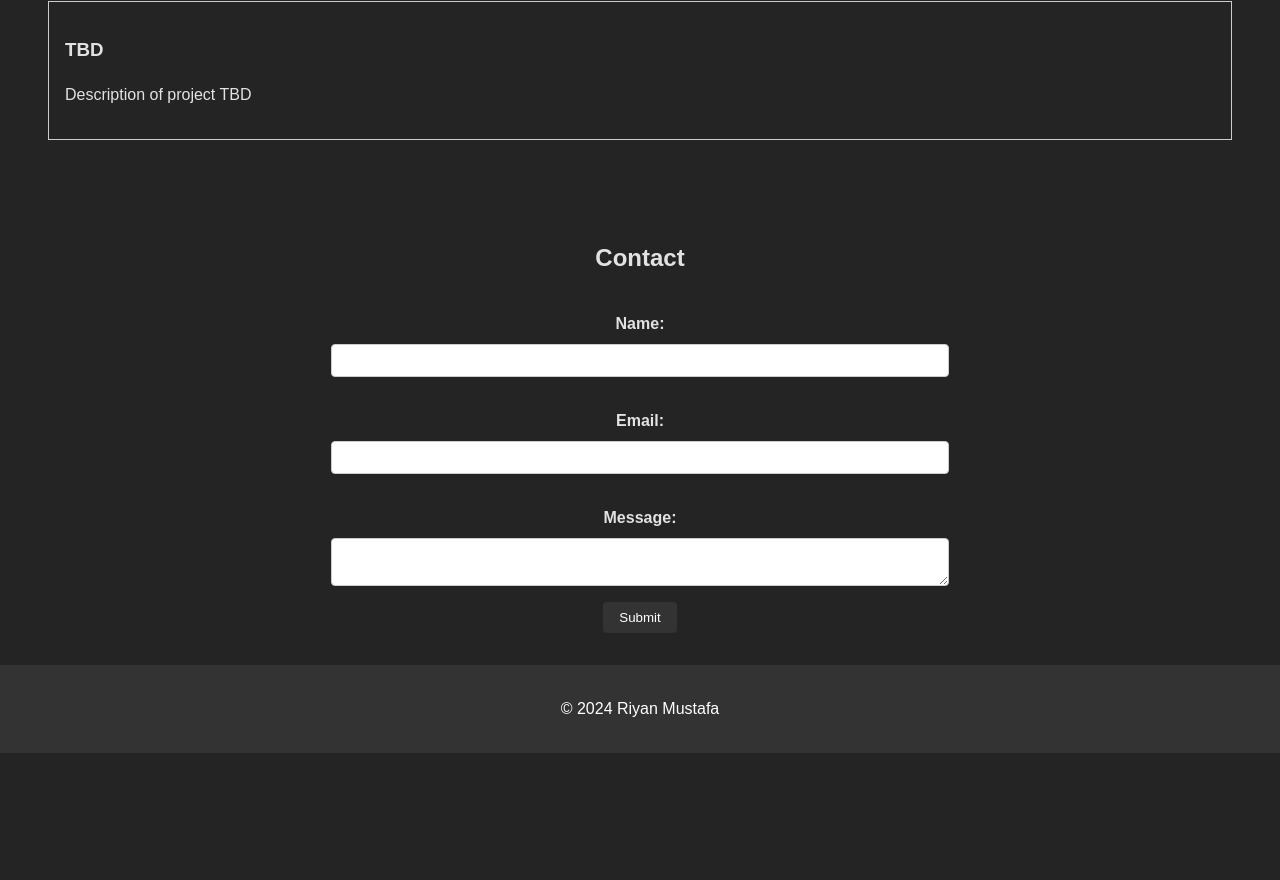
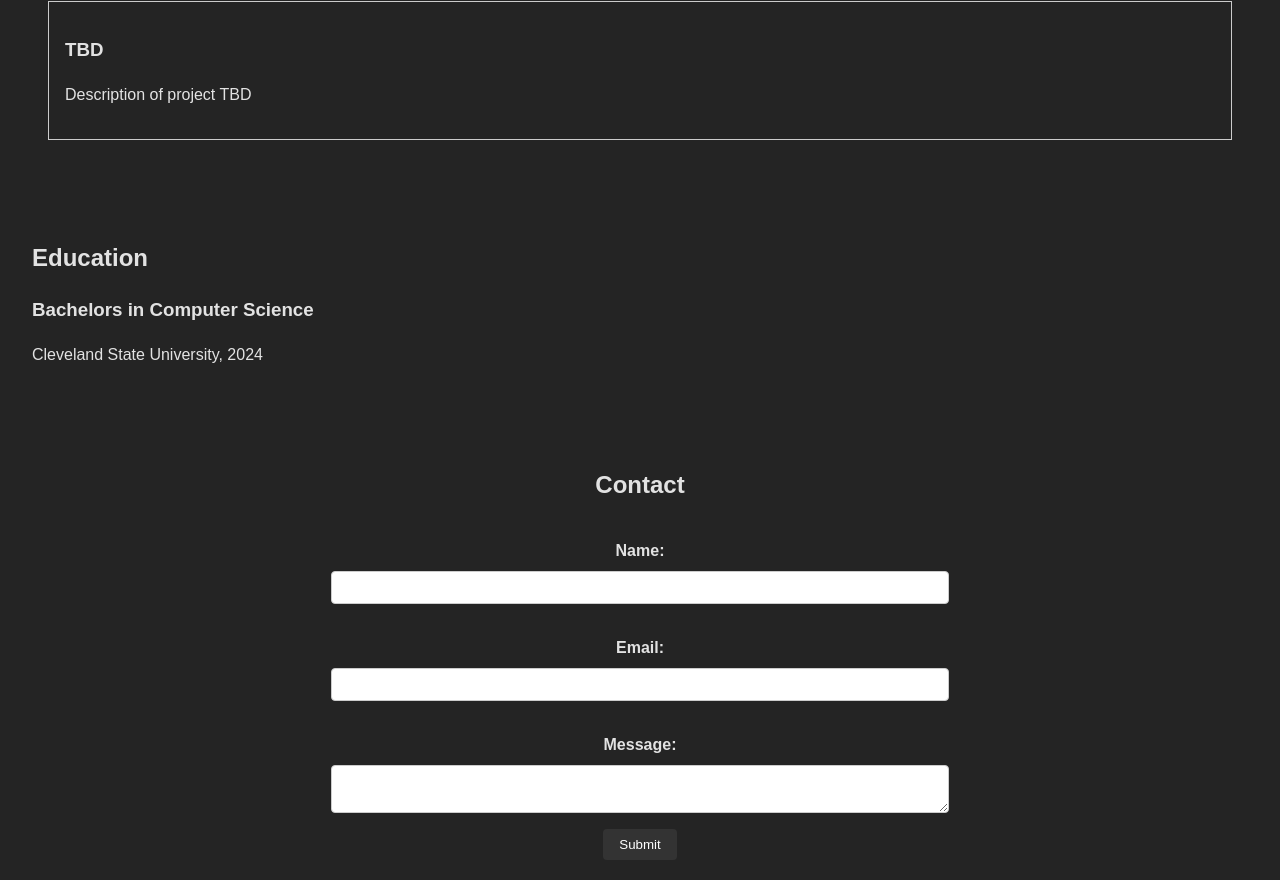
Before and after one commit to RiMustafa/personal_website, a React (Vite) app: page / in a window 1280 px wide. Shown: the part 1019-1899 px from the top of the page. Before the commit the page ends 1772 px from the top, so only its background shows below. Built offline with nearby package versions, Linux system fonts and the light colour scheme.

Commit message:
Feat: Education

```diff
--- a/src/App.css
+++ b/src/App.css
@@ -125,9 +125,9 @@ footer {
   opacity: 0.8;
 }
 
-/* Animation styles */
 #about,
-#projects {
+#projects,
+#education {
   text-align: left;
   animation: slideInFromLeft 1s ease-in-out forwards;
 }
--- a/src/App.jsx
+++ b/src/App.jsx
@@ -10,6 +10,7 @@ const App = () => {
         <li><a href="#home">Home</a></li>
         <li><a href="#about">About</a></li>
         <li><a href="#projects">Projects</a></li>
+        <li><a href="#education">Education</a></li>
         <li><a href="#contact">Contact</a></li>
       </ul>
     </nav>
@@ -44,6 +45,14 @@ const App = () => {
         </div>
       </section>
 
+      <section id="education">
+        <h2>Education</h2>
+        <div className="education-entry">
+          <h3>Bachelors in Computer Science</h3>
+          <p>Cleveland State University, 2024</p>
+        </div>
+      </section>
+
       <section id="contact">
         <h2>Contact</h2>
         <form>
```
Lines whose indentation alone changed are shown as unchanged.
